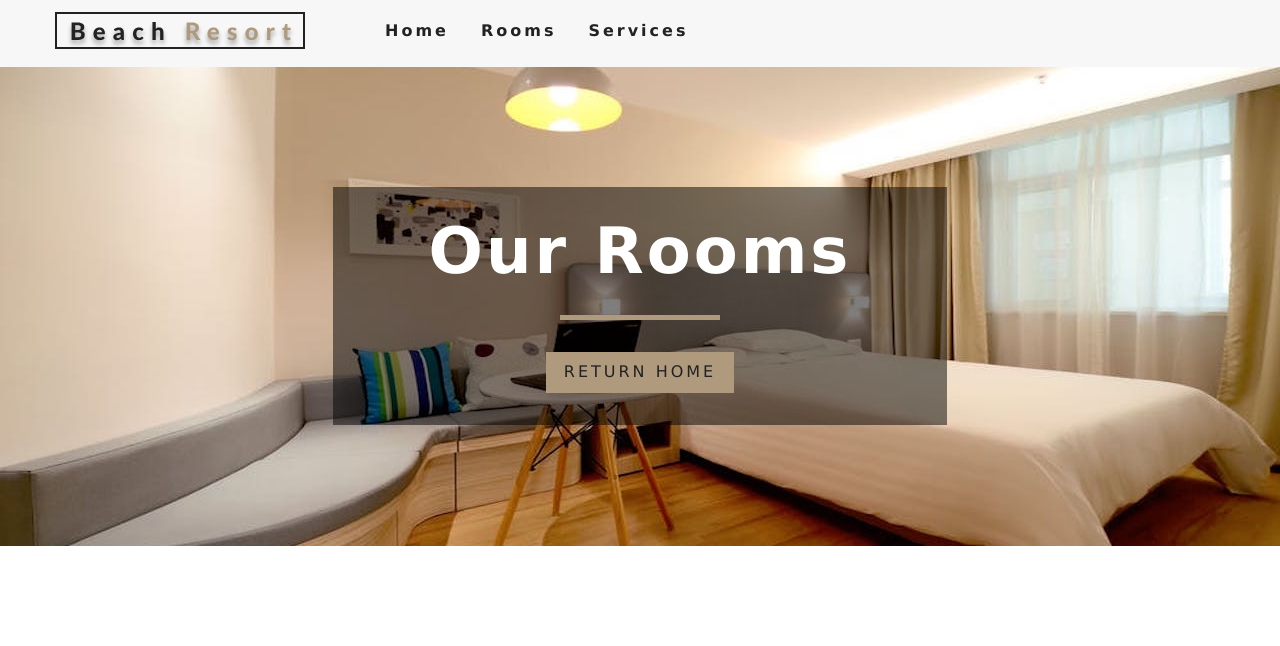
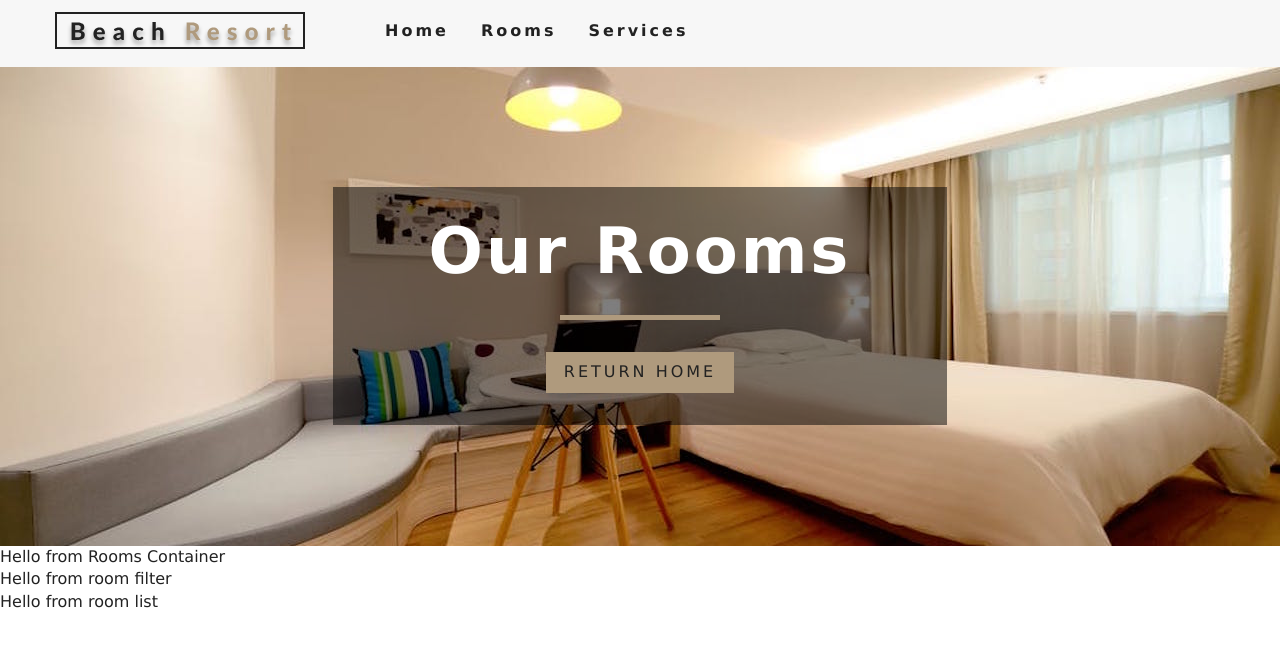
Before and after one commit to tuyenphk/beach-resort, a React (Create React App) app: page /rooms in a window 1280 px wide. Shown: the top 646 px of the page. Built offline with nearby package versions, Linux system fonts and the light colour scheme.

Commit message:
set up the room container

```diff
--- /dev/null
+++ b/src/components/RoomContainer.js
@@ -0,0 +1,26 @@
+import React from 'react'
+import RoomFilter from './RoomFilter'
+import RoomList from './RoomList'
+import {RoomConsumer} from '../context'
+import Loading from './Loading'
+
+export default function RoomsContainer() {
+    return (
+        <RoomConsumer>
+            {(value)=>{
+                const {loading, sortedRooms, rooms} = value;
+                if(loading){
+                    return <Loading />
+                }
+                return (
+                    <div>
+                        Hello from Rooms Container
+                        <RoomFilter rooms={rooms} />
+                        <RoomList rooms={sortedRooms} />
+                    </div>
+                );
+            }}
+        </RoomConsumer>
+
+    )
+}
--- /dev/null
+++ b/src/components/RoomFilter.js
@@ -0,0 +1,9 @@
+import React from 'react'
+
+export default function RoomFilter() {
+    return (
+        <div>
+            Hello from room filter
+        </div>
+    )
+}
--- /dev/null
+++ b/src/components/RoomList.js
@@ -0,0 +1,9 @@
+import React from 'react'
+
+export default function RoomList() {
+    return (
+        <div>
+            Hello from room list
+        </div>
+    )
+}
--- a/src/pages/Rooms.js
+++ b/src/pages/Rooms.js
@@ -2,15 +2,19 @@
 import Hero from '../components/Hero'
 import Banner from '../components/Banner'
 import {Link} from 'react-router-dom'
+import RoomContainer from '../components/RoomContainer'
 
-const Room = () => {
+const Rooms = () => {
     return (
+        <>
         <Hero hero="roomsHero">
             <Banner title="Our Rooms">
                 <Link to="/" className="btn-primary">Return Home</Link>
             </Banner>
         </Hero>
+        <RoomContainer />
+        </>
     )
 }
 
-export default Room;
+export default Rooms;
```
